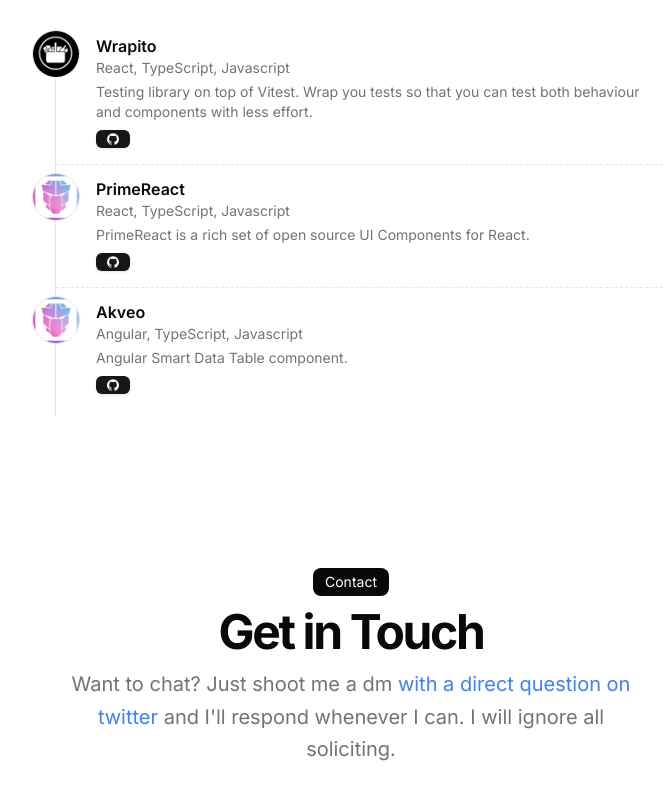
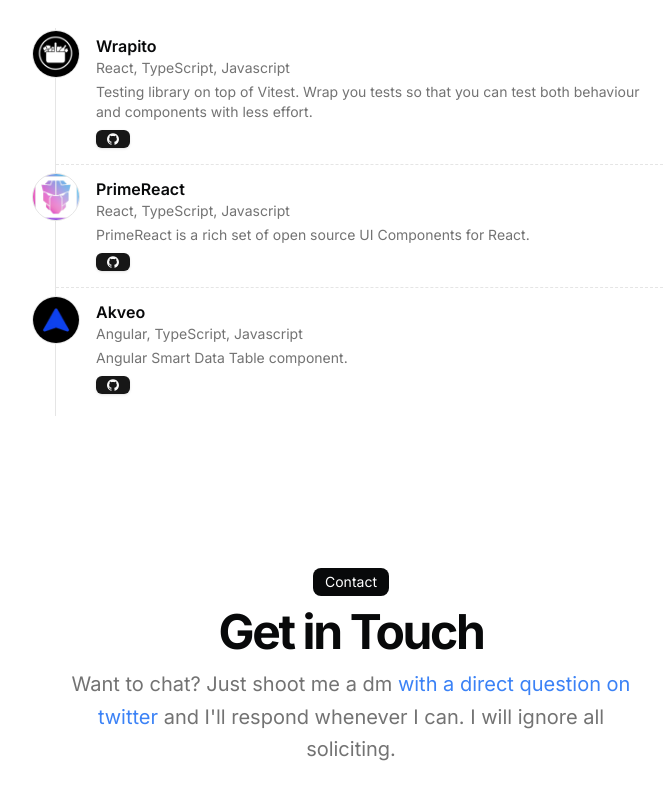
Before and after one commit to RSginer/website, a Next.js app: page / in a window 1280 px wide. Shown: the part 2548-3348 px from the top of the page, without its empty margins (289-960 px from the left). Built offline with nearby package versions, Linux system fonts and the light colour scheme.

Commit message:
add akveo

```diff
--- a/src/data/resume.tsx
+++ b/src/data/resume.tsx
@@ -255,7 +255,7 @@
       title: "Akveo",
       location: "Angular, TypeScript, Javascript",
       description: "Angular Smart Data Table component.",
-      image: "/primetek.png",
+      image: "/akveo.jpg",
       links: [
         {
           type: "Source",
```
Also changed, not shown: public/akveo.jpg (added).
